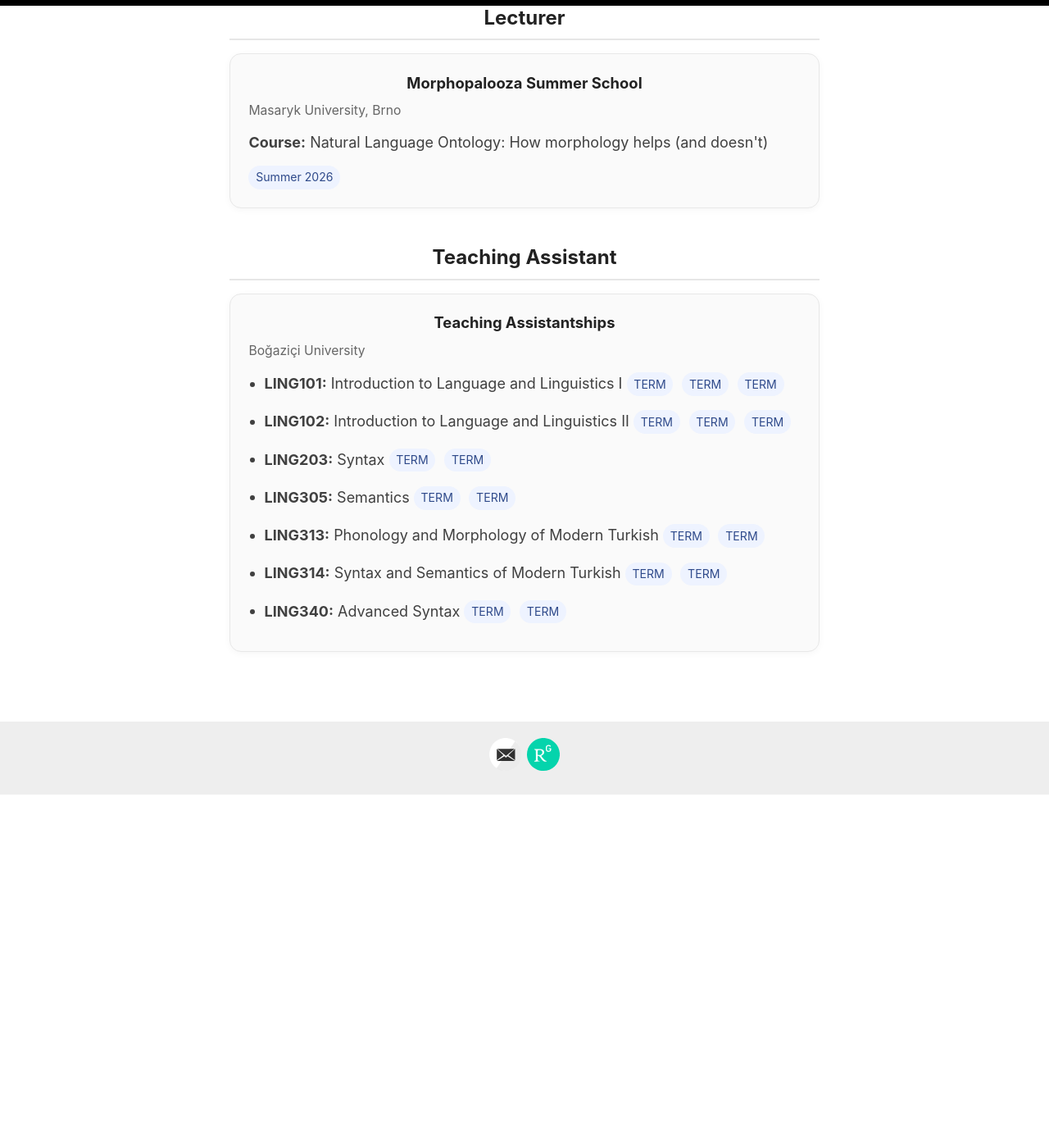
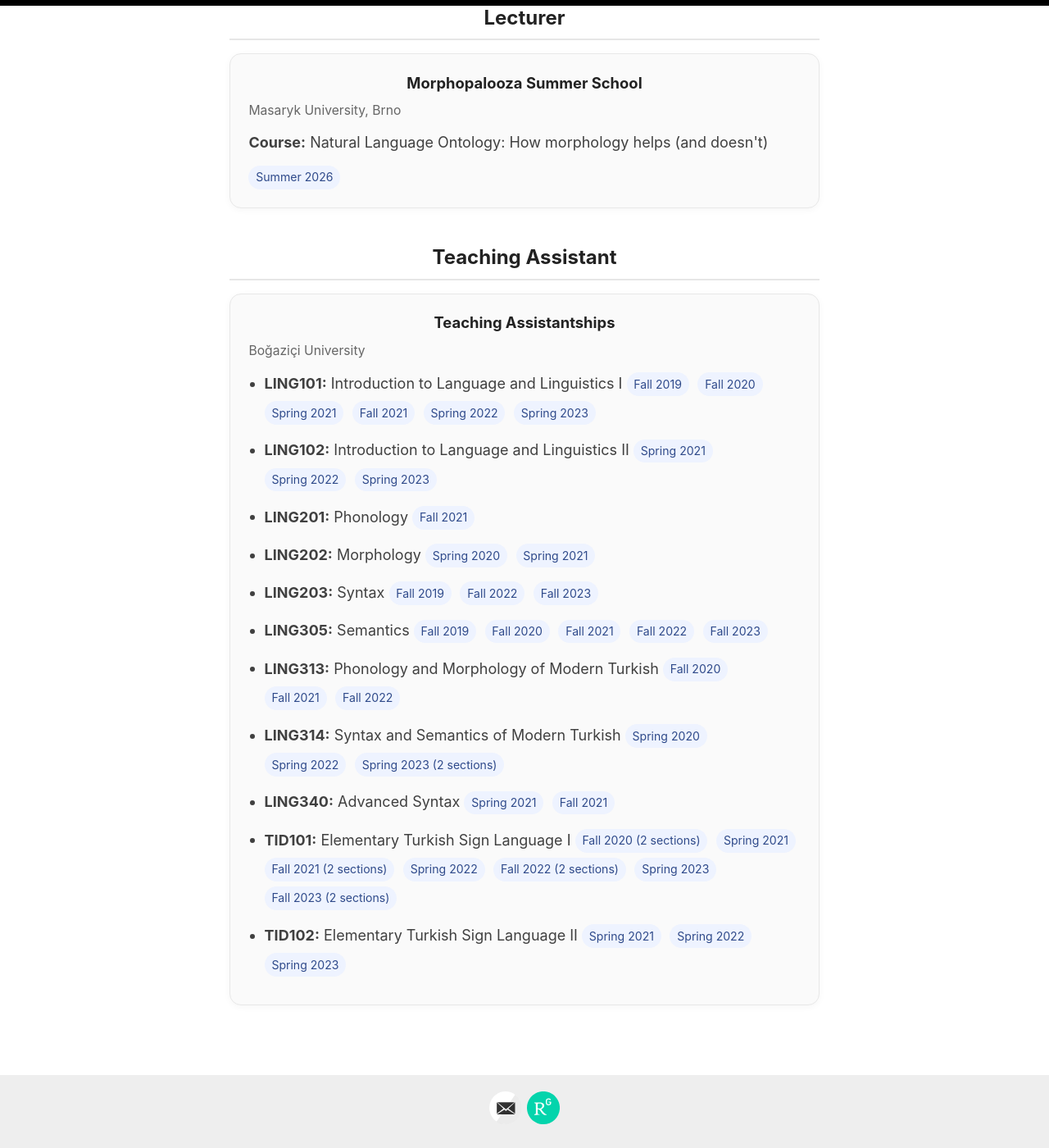
Before and after one commit to furkandikmen/furkandikmen.github.io, a Jekyll site: the page built from _pages/teaching.md, in a window 1280 px wide and 1400 px high, scrolled down 953 px. Shown: the whole window at 82% size. Built offline with Jekyll 4.4.1, drawn with Linux system fonts in a browser that asks for light colours; before the commit the page ends 1923 px from its top, so only the background shows below that.

Commit message:
Add course terms for LING and TID classes

```diff
--- a/_pages/teaching.md
+++ b/_pages/teaching.md
@@ -123,46 +123,85 @@ permalink: /teaching/
 
       <li>
         <strong>LING101:</strong> Introduction to Language and Linguistics I
-        <span class="tag">TERM</span>
-        <span class="tag">TERM</span>
-        <span class="tag">TERM</span>
+        <span class="tag">Fall 2019</span>
+        <span class="tag">Fall 2020</span>
+        <span class="tag">Spring 2021</span>
+        <span class="tag">Fall 2021</span>
+        <span class="tag">Spring 2022</span>
+        <span class="tag">Spring 2023</span>
       </li>
 
       <li>
         <strong>LING102:</strong> Introduction to Language and Linguistics II
-        <span class="tag">TERM</span>
-        <span class="tag">TERM</span>
-        <span class="tag">TERM</span>
+        <span class="tag">Spring 2021</span>
+        <span class="tag">Spring 2022</span>
+        <span class="tag">Spring 2023</span>
+      </li>
+
+      <li>
+        <strong>LING201:</strong> Phonology
+        <span class="tag">Fall 2021</span>
+      </li>
+
+      <li>
+        <strong>LING202:</strong> Morphology
+        <span class="tag">Spring 2020</span>
+        <span class="tag">Spring 2021</span>
       </li>
 
       <li>
         <strong>LING203:</strong> Syntax
-        <span class="tag">TERM</span>
-        <span class="tag">TERM</span>
+        <span class="tag">Fall 2019</span>
+        <span class="tag">Fall 2022</span>
+        <span class="tag">Fall 2023</span>
       </li>
 
       <li>
         <strong>LING305:</strong> Semantics
-        <span class="tag">TERM</span>
-        <span class="tag">TERM</span>
+        <span class="tag">Fall 2019</span>
+        <span class="tag">Fall 2020</span>
+        <span class="tag">Fall 2021</span>
+        <span class="tag">Fall 2022</span>
+        <span class="tag">Fall 2023</span>
       </li>
 
       <li>
         <strong>LING313:</strong> Phonology and Morphology of Modern Turkish
-        <span class="tag">TERM</span>
-        <span class="tag">TERM</span>
+        <span class="tag">Fall 2020</span>
+        <span class="tag">Fall 2021</span>
+        <span class="tag">Fall 2022</span>
       </li>
 
       <li>
         <strong>LING314:</strong> Syntax and Semantics of Modern Turkish
-        <span class="tag">TERM</span>
-        <span class="tag">TERM</span>
+        <span class="tag">Spring 2020</span>
+        <span class="tag">Spring 2022</span>
+        <span class="tag">Spring 2023 (2 sections)</span>
       </li>
 
       <li>
         <strong>LING340:</strong> Advanced Syntax
-        <span class="tag">TERM</span>
-        <span class="tag">TERM</span>
+        <span class="tag">Spring 2021</span>
+        <span class="tag">Fall 2021</span>
+      </li>
+
+
+      <li>
+        <strong>TID101:</strong> Elementary Turkish Sign Language I
+        <span class="tag">Fall 2020 (2 sections)</span>
+        <span class="tag">Spring 2021</span>
+        <span class="tag">Fall 2021 (2 sections)</span>
+        <span class="tag">Spring 2022</span>
+        <span class="tag">Fall 2022 (2 sections)</span>
+        <span class="tag">Spring 2023</span>
+        <span class="tag">Fall 2023 (2 sections)</span>
+      </li>
+
+      <li>
+        <strong>TID102:</strong> Elementary Turkish Sign Language II
+        <span class="tag">Spring 2021</span>
+        <span class="tag">Spring 2022</span>
+        <span class="tag">Spring 2023</span>
       </li>
 
     </ul>
```
